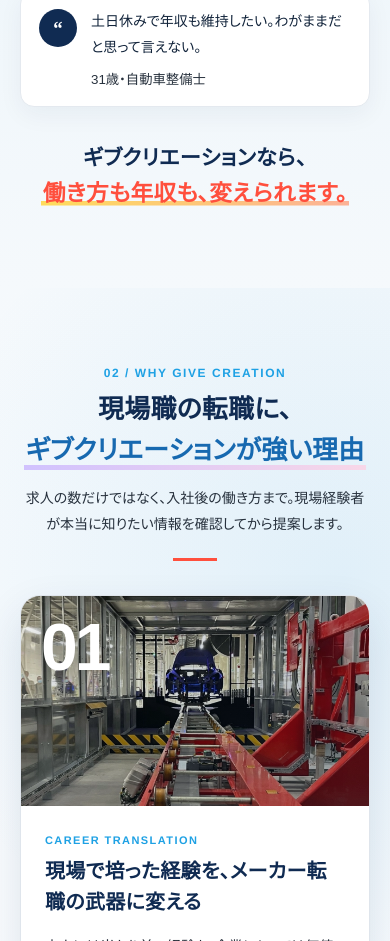
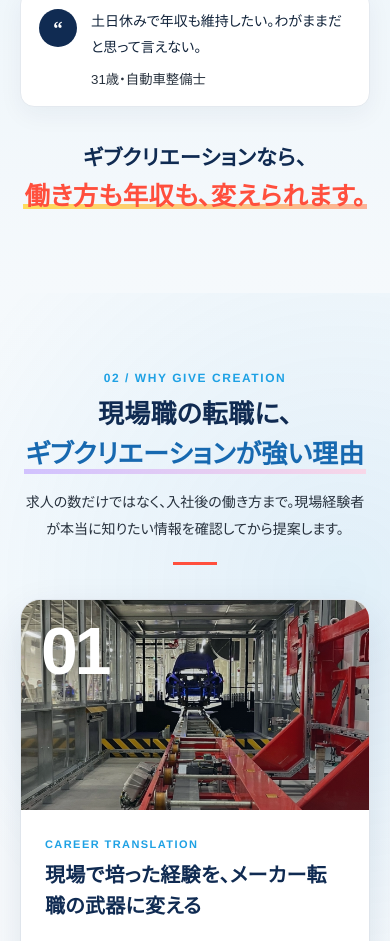
Before and after one commit to RyoTakayama-givecreation/LP-blue, a plain HTML site: page index.html in a window 390 px wide. Shown: the part 1717-2658 px from the top of the page. Drawn offline with Linux system fonts and the light colour scheme.

Commit message:
Enlarge mobile outcome statement

```diff
--- a/index.html
+++ b/index.html
@@ -909,11 +909,11 @@
       }
       .section-title.section-title--long { letter-spacing: 0; }
       .pain-answer {
-        width: calc(100% + 24px);
-        margin-left: -12px;
+        width: calc(100% + 32px);
+        margin-left: -16px;
       }
       .pain-answer strong.answer-line {
-        font-size: clamp(18px, 5.8vw, 30px);
+        font-size: clamp(19px, 6.5vw, 30px);
         letter-spacing: 0;
       }
       .choice-inner h2 {
```
